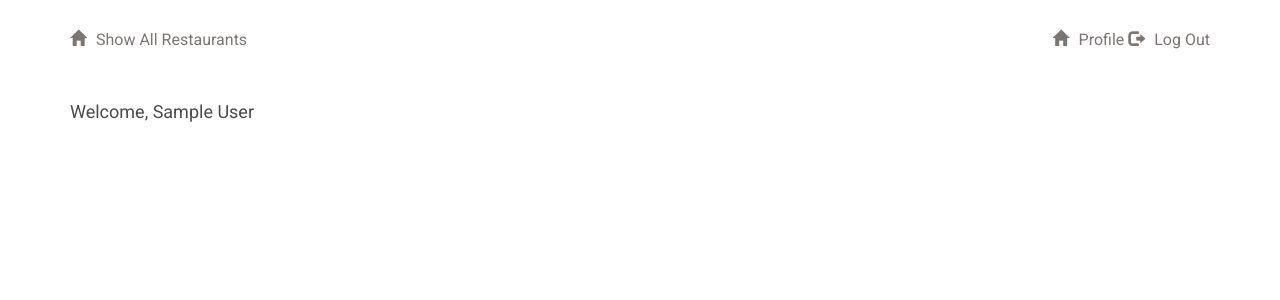
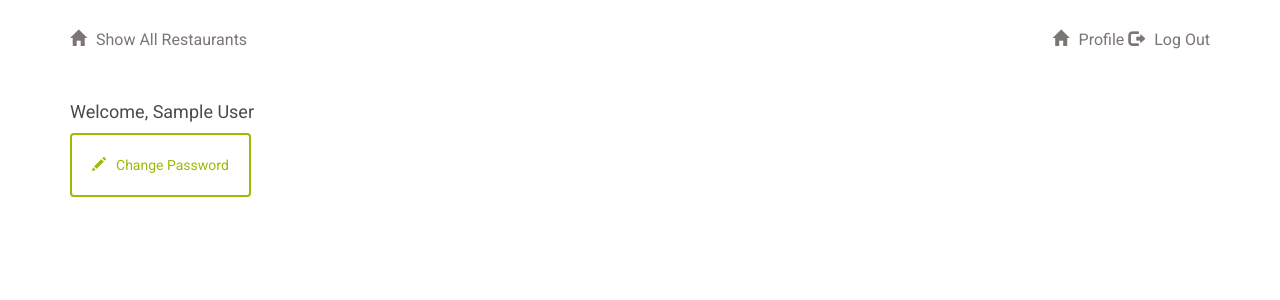
Before and after one commit to MQCOMP3310-2023/comp3310assignment2-group-404, a Flask app: page /profile in a window 1280 px wide. Shown: the top 300 px of the page. Run offline with Flask 3, Linux system fonts and the light colour scheme; the visitor is signed in with stand-in values (Sample User, id 1); some libraries are stand-ins or nearby versions.

Commit message:
forgot to add this to last commit

```diff
--- a/project/templates/profile.html
+++ b/project/templates/profile.html
@@ -4,5 +4,13 @@
 <div class="column is-4 is-offset-4">
     <h3 class="title">Welcome, {{ name }}</h3>
 </div>
+<div>
+    <a href="{{url_for('auth.changePassword')}}">
+        <button class="btn btn-default" id="new-menu-item">
+            <span class="glyphicon glyphicon-pencil" aria-hidden="true"></span>Change Password
+        </button>
+    </a>
+</div>
+
 
 {% endblock %}
```
